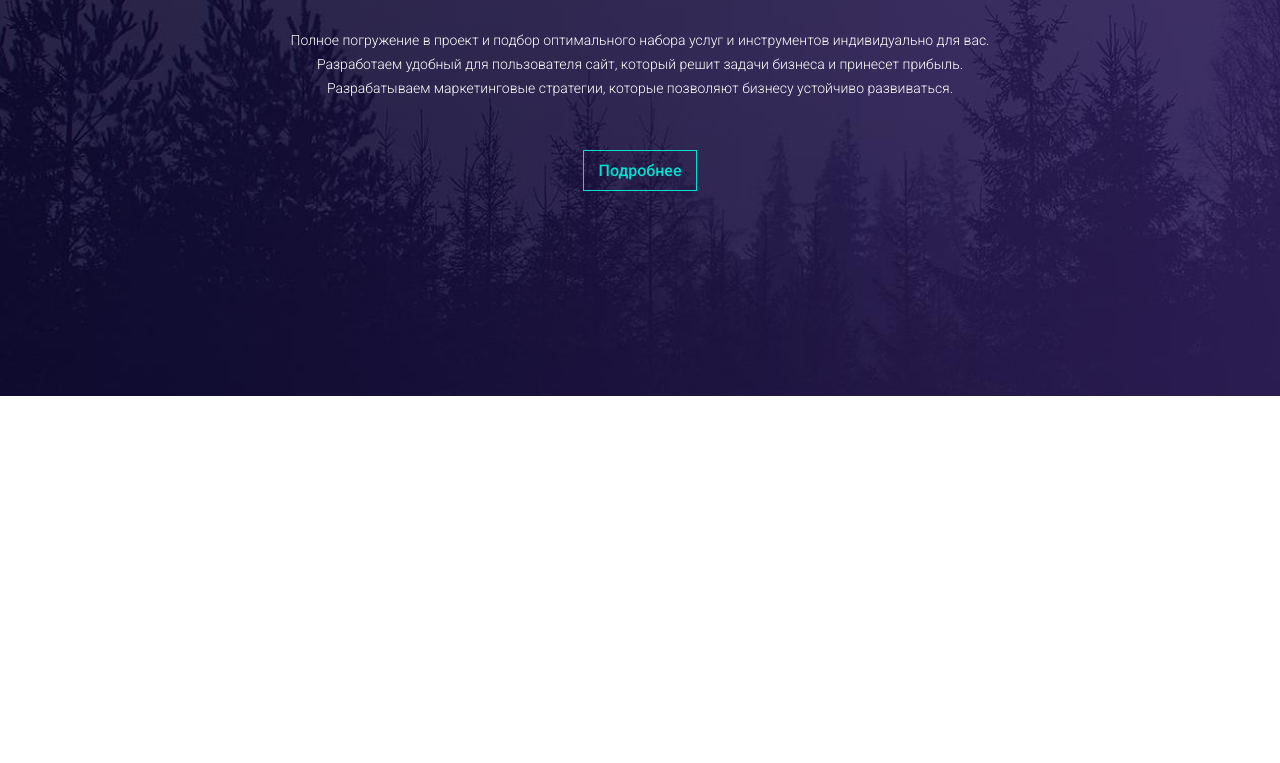
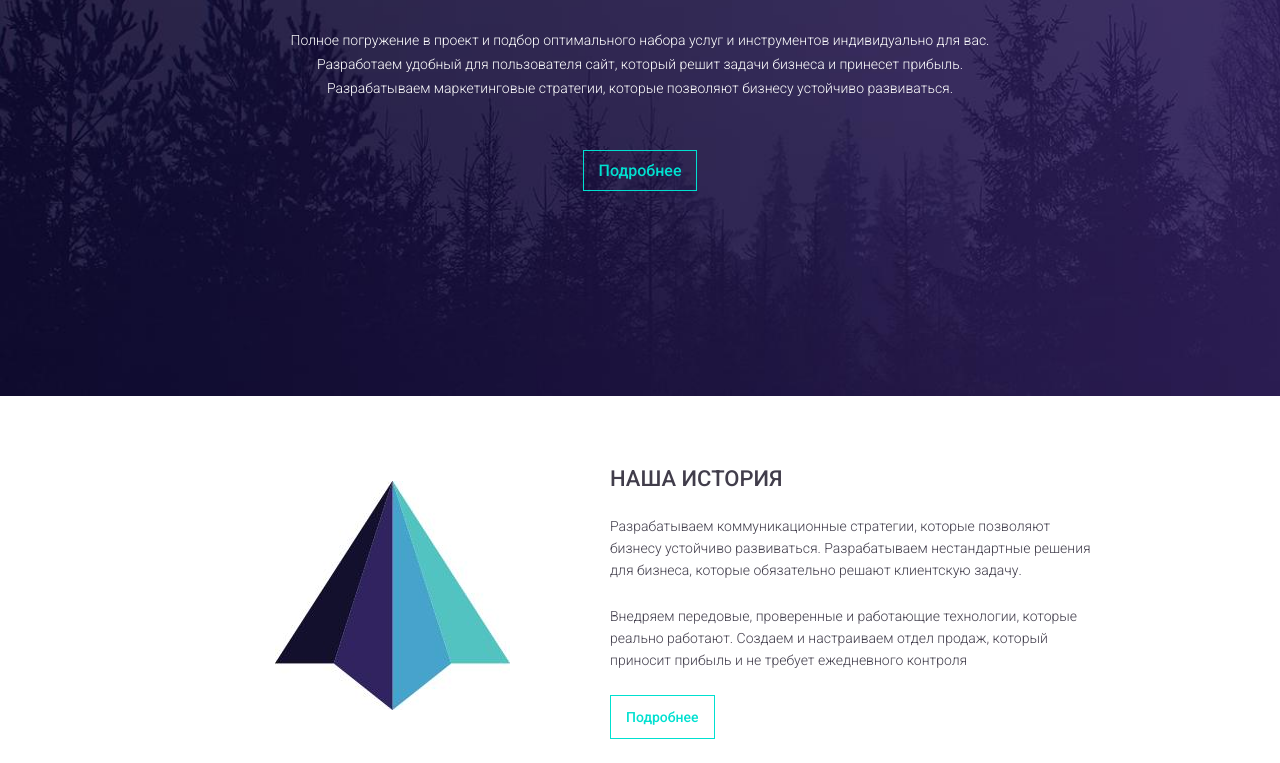
Before and after one commit to DenisIvDevelop/tajam-maket, a plain HTML site: page index.html in a window 1280 px wide. Shown: the part 285-1048 px from the top of the page. Before the commit the page ends 800 px from the top, so only its background shows below. Drawn offline with Linux system fonts and the light colour scheme.

Commit message:
add block our history

```diff
--- a/css/style.css
+++ b/css/style.css
@@ -82,3 +82,31 @@ header {
     border: 1px solid #00e0d0;
     color: #00e0d0
 }
+
+.content {
+    width: 950px;
+    margin: 0 auto;
+    padding: 0 10px;
+    box-sizing: border-box;
+}
+
+.history {
+    padding-top: 70px;
+}
+
+.imgleft {
+    float: left;
+    margin: 15px 100px;
+}
+
+.history-text h2 {
+    text-transform: uppercase;
+    font-size: 22px;
+    margin-bottom: 24px;
+}
+
+.history-text p {
+    line-height: 22px;
+    font-size: 14px;
+    margin-bottom: 24px;
+}
--- a/index.html
+++ b/index.html
@@ -35,5 +35,18 @@
             </div>
         </header>
     </div>
+    <main class="content">
+        <article class="history">
+            <img src="img/main_img.jpg" class="imgleft" alt="">
+            <div class="history-text">
+                <h2>НАША ИСТОРИЯ</h2>
+                <p>Разрабатываем коммуникационные стратегии, которые позволяют бизнесу устойчиво развиваться.
+                    Разрабатываем нестандартные решения для бизнеса, которые обязательно решают клиентскую задачу.</p>
+                <p>Внедряем передовые, проверенные и работающие технологии, которые реально работают.
+                    Создаем и настраиваем отдел продаж, который приносит прибыль и не требует ежедневного контроля</p>
+                <p><a href="#" class="link-button">Подробнее</a></p>
+            </div>
+        </article>
+    </main>
 </body>
 </html>
```
